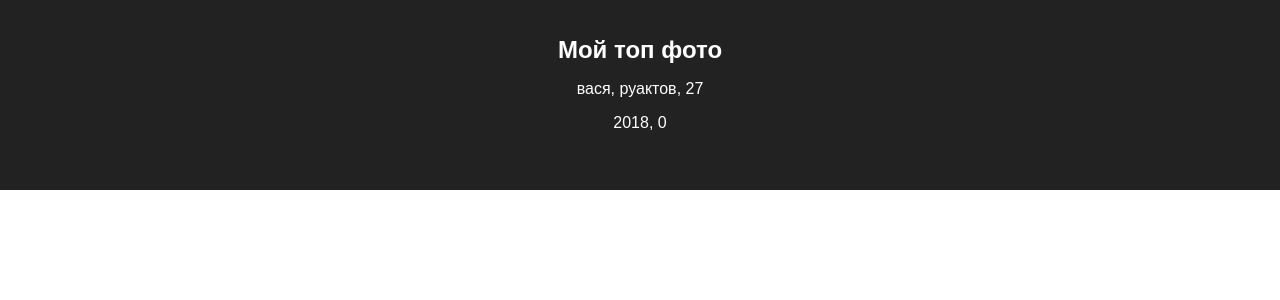
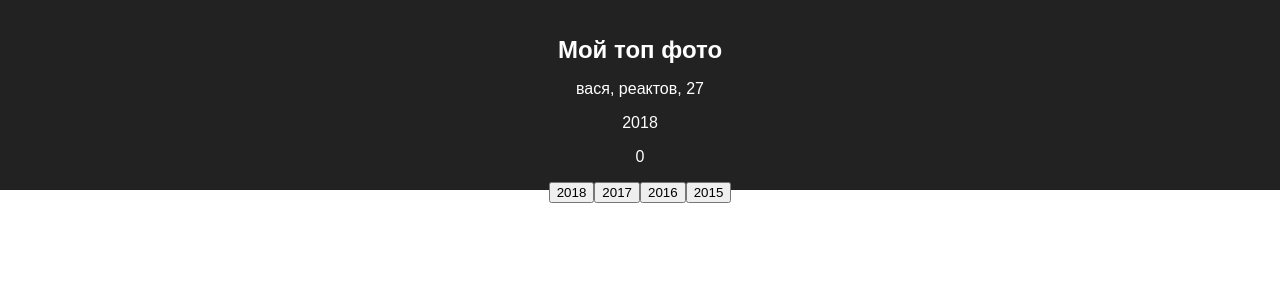
Before and after one commit to MarneusKalgar/redux-course, a React (Create React App) app: page / in a window 1280 px wide. Shown: the top 300 px of the page. Built offline with nearby package versions, Linux system fonts and the light colour scheme.

Commit message:
add page action

```diff
--- /dev/null
+++ b/src/actions/page.js
@@ -0,0 +1,8 @@
+export const SET_YEAR = 'SET_YEAR'
+
+export function setYear(year) {
+  return {
+    type: SET_YEAR,
+    payload: year,
+  }
+}
--- /dev/null
+++ b/src/components/Page.js
@@ -0,0 +1,28 @@
+import React, { Component } from 'react'
+import PropTypes from 'prop-types'
+
+export class Page extends Component {
+  btnClick = e => {
+    const year = +e.currentTarget.innerText
+    this.props.setYear(year)
+  }
+
+  render() {
+    const { year, photos } = this.props
+    return (
+      <div>
+        <p>{year}</p>
+        <p>{photos.length}</p>
+        <button onClick={this.btnClick}>2018</button>
+        <button onClick={this.btnClick}>2017</button>
+        <button onClick={this.btnClick}>2016</button>
+        <button onClick={this.btnClick}>2015</button>
+      </div>
+    )
+  }
+}
+
+Page.propTypes = {
+  year: PropTypes.number.isRequired,
+  photos: PropTypes.array.isRequired,
+}
--- /dev/null
+++ b/src/components/User.js
@@ -0,0 +1,24 @@
+import React, { Component } from 'react'
+import PropTypes from 'prop-types'
+
+export class User extends Component {
+  render() {
+    const { name, surname, age } = this.props.user
+    console.log(this.props)
+    return (
+      <div>
+        <p>
+          {name}, {surname}, {age}
+        </p>
+      </div>
+    )
+  }
+}
+
+User.propTypes = {
+  user: PropTypes.shape({
+    name: PropTypes.string.isRequired,
+    surname: PropTypes.string.isRequired,
+    age: PropTypes.number.isRequired,
+  }),
+}
--- a/src/containers/App.js
+++ b/src/containers/App.js
@@ -1,22 +1,23 @@
 import React, { Component } from 'react'
 import { connect } from 'react-redux'
+import { User } from '../components/User'
+import { Page } from '../components/Page'
+import { setYear } from '../actions/page'
+
 import './App.css'
 
 class App extends Component {
   render() {
-    const { name, surname, age } = this.props.user
+    const { user } = this.props
     const { year, photos } = this.props.page
+    const { setYearAction } = this.props
 
     return (
       <div className="App">
         <header className="App-header">
           <h1 className="App-title">Мой топ фото</h1>
-          <p>
-            {name}, {surname}, {age}
-          </p>
-          <p>
-            {year}, {photos.length}
-          </p>
+          <User user={user} />
+          <Page year={year} photos={photos} setYear={setYearAction} />
         </header>
       </div>
     )
@@ -31,4 +32,13 @@ const mapStateToProps = store => {
   }
 }
 
-export default connect(mapStateToProps)(App)
+const mapDispathToProps = dispatch => {
+  return {
+    setYearAction: year => dispatch(setYear(year)),
+  }
+}
+
+export default connect(
+  mapStateToProps,
+  mapDispathToProps
+)(App)
--- a/src/reducers/page.js
+++ b/src/reducers/page.js
@@ -1,8 +1,19 @@
+import { SET_YEAR } from '../actions/page'
+
 const initialState = {
   year: 2018,
   photos: [],
 }
 
-export function pageReducer(state = initialState) {
-  return state
+export function pageReducer(state = initialState, action) {
+  switch (action.type) {
+    case SET_YEAR:
+      return {
+        ...state,
+        year: action.payload,
+      }
+
+    default:
+      return state
+  }
 }
--- a/src/reducers/user.js
+++ b/src/reducers/user.js
@@ -1,6 +1,6 @@
 const initialState = {
   name: 'вася',
-  surname: 'руактов',
+  surname: 'реактов',
   age: 27,
 }
 
```
